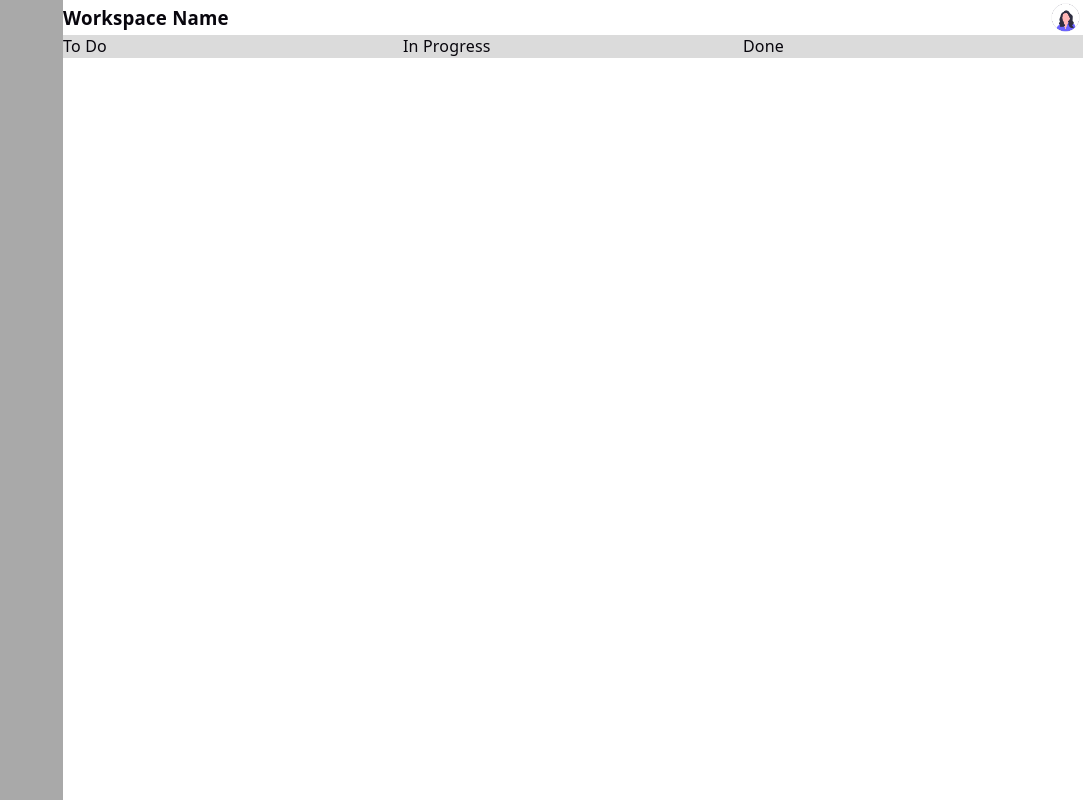
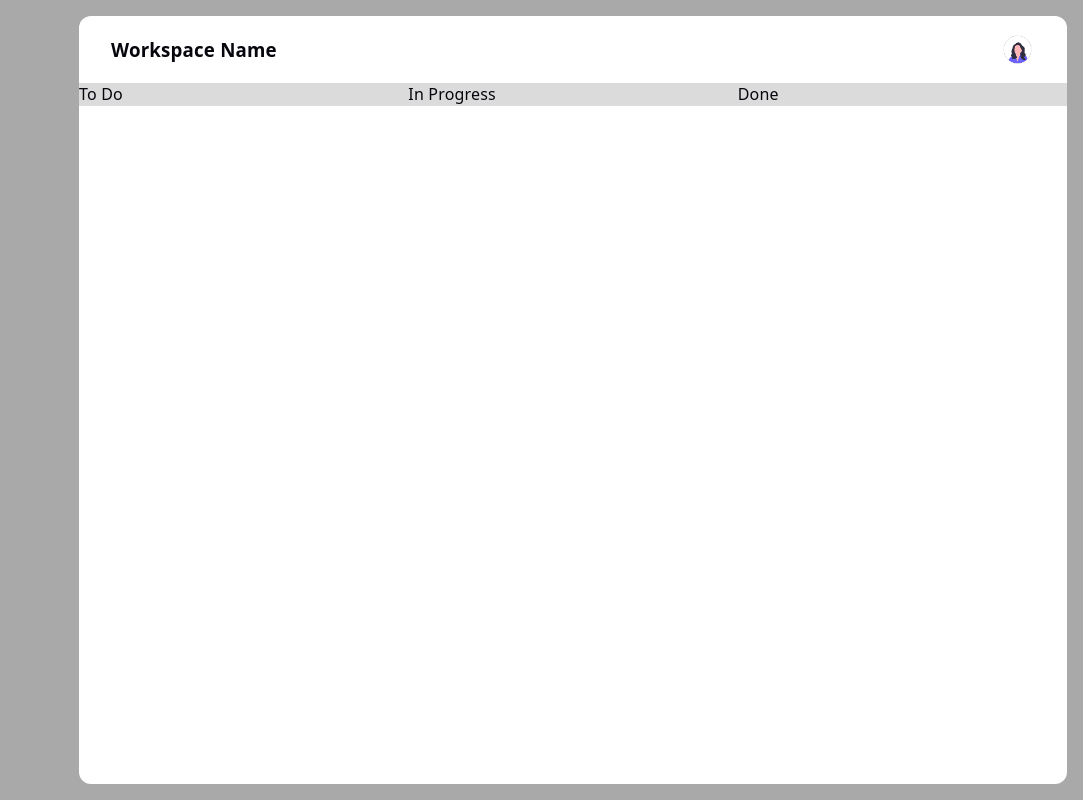
Before and after one commit to vidhi-thakur/Momentum, a React (Vite) app: page / in a window 1280 px wide. Shown: the whole page, without its empty margins (197-1280 px from the left). Built offline with nearby package versions, Linux system fonts and the light colour scheme.

Commit message:
updated variable names in css files

```diff
--- a/src/App.css
+++ b/src/App.css
@@ -1,7 +1,7 @@
 .main-content {
   background-color: white;
-  border-radius: var(--default-radius-medium);
-  margin: var(--default-spacing);
+  border-radius: var(--radius-medium);
+  margin: var(--spacing);
   overflow-x: hidden;
   overflow-y: auto;
 }
--- a/src/components/styles/Appbar.css
+++ b/src/components/styles/Appbar.css
@@ -1,6 +1,6 @@
 .appbar {
   width: 100%;
-  padding: var(--default-spacing) var(--default-spacing-large);
+  padding: var(--spacing) var(--spacing-large);
   display: flex;
   justify-content: space-between;
   align-items: center;
--- a/src/components/styles/Sidebar.css
+++ b/src/components/styles/Sidebar.css
@@ -1,7 +1,7 @@
 .sidebar {
   height: 100%;
   width: 100%;
-  padding: var(--default-spacing);
+  padding: var(--spacing);
   img {
     cursor: pointer;
   }
```
